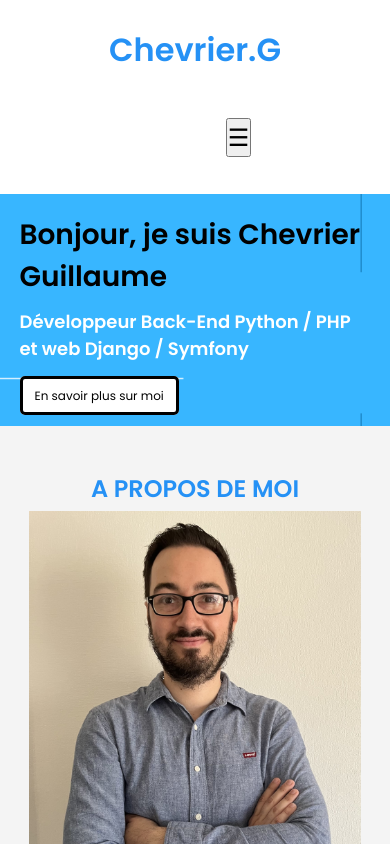
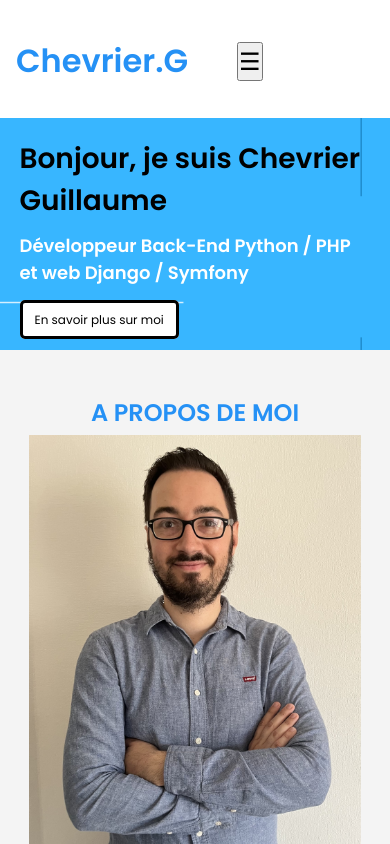
Before and after one commit to boukaii/Portfolio.github.io, a React (Vite) app: page / in a window 390 px wide. Shown: the top 844 px of the page. Built offline with nearby package versions, Linux system fonts and the light colour scheme.

Commit message:
modification Responsive

```diff
--- a/src/components/navbar/Navbar.css
+++ b/src/components/navbar/Navbar.css
@@ -1,8 +1,17 @@
 .navbar {
   display: flex;
-  justify-content: space-around;
+  justify-content: space-between;
   align-items: center;
   margin-top: 3%;
+}
+
+.logo-container {
+  display: flex;
+  align-items: center;
+}
+
+.burger-container {
+  margin-left: auto;
 }
 .navbar a {
   color: rgb(0, 0, 0);
@@ -18,9 +27,9 @@
   font-weight: bold;
   color: rgb(37, 145, 245);
 }
-.nav-links{
+/* .nav-links{
   margin-left: 30%;
-}
+} */
 .navbar .nav-links ul {
   display: flex;
   scroll-behavior: smooth;
@@ -48,8 +57,20 @@
 }
 
 @media (max-width: 767px) {
-  .navbar {
-    flex-direction: column;
+
+
+
+  .nav-links {
+    margin-right: 25%;
+  }
+
+
+
+
+
+  .burger-menu {
+    display: block;
+    margin: 30px 0; /* Ajustez la marge pour le bouton de menu burger */
   }
 
   .navbar .burger-menu {
--- a/src/components/navbar/Navbar.jsx
+++ b/src/components/navbar/Navbar.jsx
@@ -7,14 +7,17 @@ const Navbar = () => {
   const toggleMenu = () => {
     setShowMenu(!showMenu);
   };
-
   return (
     <nav className="navbar">
-      <a href="" className="logo">Chevrier.G</a>
-      <div className={`nav-links ${showMenu ? 'show' : ''}`}>
+      <div className="logo-container">
+        <a href="" className="logo">Chevrier.G</a>
+      </div>
+      <div className="burger-container">
         <button className="burger-menu" onClick={toggleMenu}>
           ☰
         </button>
+      </div>
+      <div className={`nav-links ${showMenu ? 'show' : ''}`}>
         <ul>
           <li><a className="active" href="#nav-pres">A PROPOS DE MOI</a></li>
           <li><a href="#nav-compet">COMPETENCES</a></li>
@@ -25,6 +28,9 @@ const Navbar = () => {
       </div>
     </nav>
   );
+
+
+
 }
 
 export default Navbar;
--- a/src/components/presentation/Presentation.css
+++ b/src/components/presentation/Presentation.css
@@ -66,6 +66,7 @@
   .about-us img {
     width: 100%;
     height: auto;
+    max-height: 100%;
 }
 
 
```
